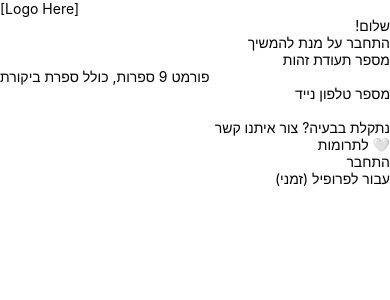
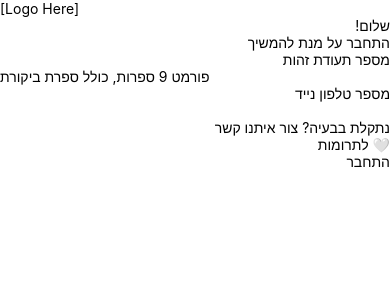
Before and after one commit to Code4Good-RUNI/mandalat-halev-project, a React Native app in the folder apps/mobile/: screen / in a window 390 px wide. Shown: the top 300 px of the page. Built offline with nearby package versions, Linux system fonts and the light colour scheme.

Commit message:
deactivated the temp button

```diff
--- a/apps/mobile/src/screens/LogInScreen.tsx
+++ b/apps/mobile/src/screens/LogInScreen.tsx
@@ -52,9 +52,11 @@ export const LoginScreen = ({ onTempPress }: LoginScreenProps) => {
           <Text>התחבר</Text>
         </TouchableOpacity>
 
-        <TouchableOpacity onPress={onTempPress}>
+        {/* COMMENTED THIS OUT TO PREVENT ERRORS DURING THE GIT PULL */}
+        {/* <TouchableOpacity onPress={onTempPress}>
           <Text>עבור לפרופיל (זמני)</Text>
         </TouchableOpacity>
+        */}
 
       </View>
     </SafeAreaView>
```
